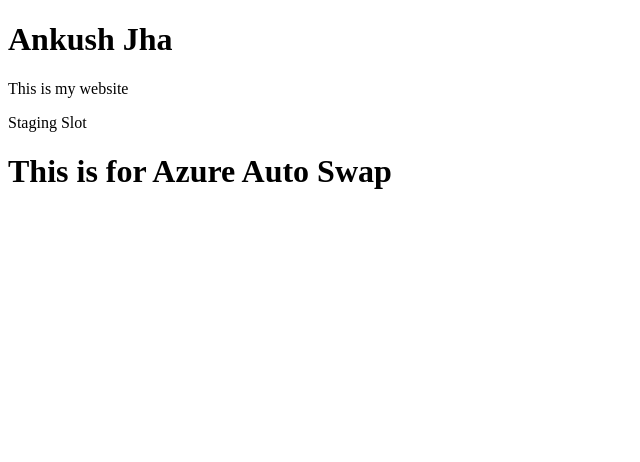
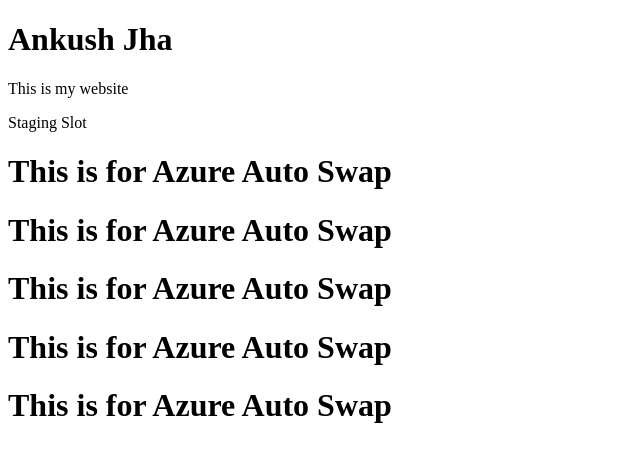
Before and after one commit to noroolz/70533, a plain HTML site: page index.html in a window 1280 px wide. Shown: the whole page, without its empty margins (0-640 px from the left). Drawn offline with Linux system fonts and the light colour scheme.

Commit message:
Autoswap code update

```diff
--- a/index.html
+++ b/index.html
@@ -10,6 +10,10 @@
 <p>Staging Slot</p>
 
 <h1>This is for Azure Auto Swap</h1>
+  <h1>This is for Azure Auto Swap</h1>
+  <h1>This is for Azure Auto Swap</h1>
+  <h1>This is for Azure Auto Swap</h1>
+  <h1>This is for Azure Auto Swap</h1>
 </div>
 </body>
 </html>
```
